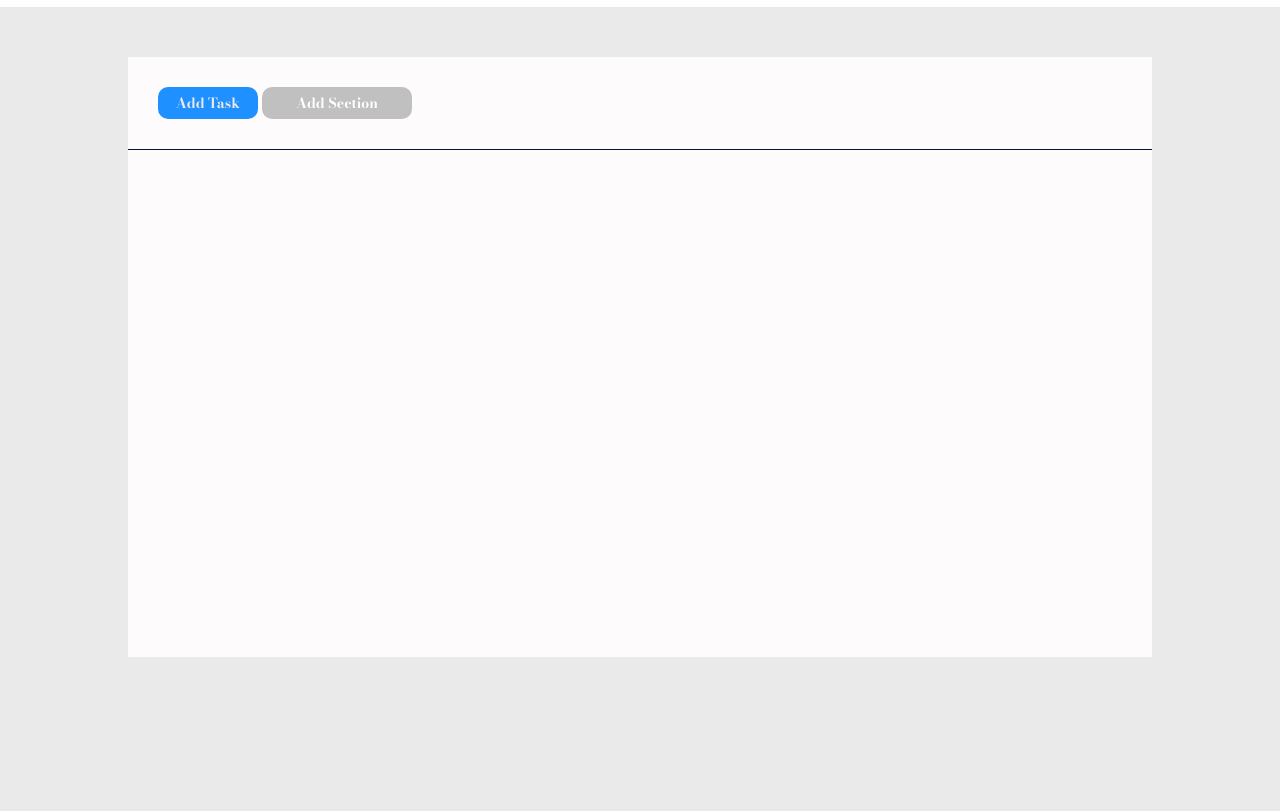
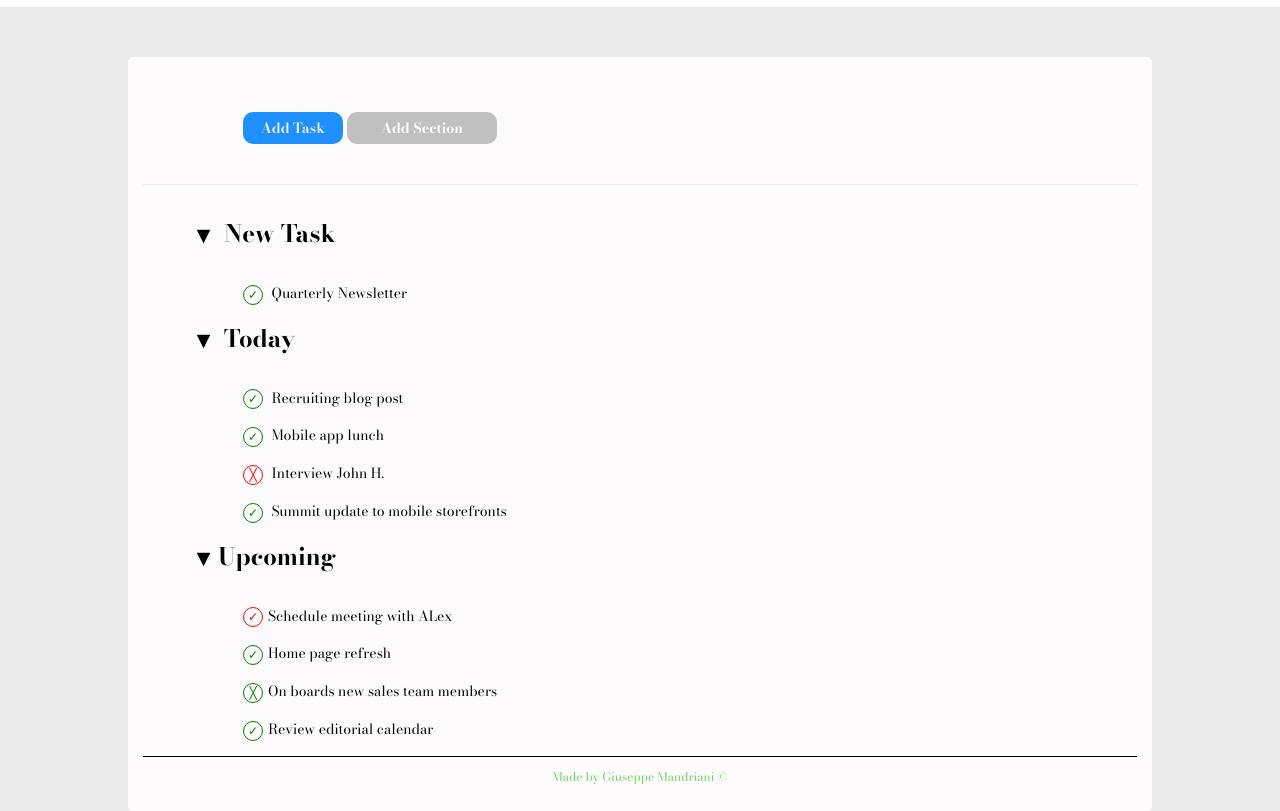
Before and after one commit to GiuseppeMandriani/html-css-toboolist, a plain HTML site: page index.html in a window 1280 px wide. Shown: the part 84-895 px from the top of the page. Before the commit the page ends 800 px from the top, so only its background shows below. Drawn offline with nearby package versions, Linux system fonts and the light colour scheme.

Commit message:
add total list without target

```diff
--- a/index.html
+++ b/index.html
@@ -23,20 +23,47 @@
 
     <!-- MAIN -->
     <main>
+        <div class="Container">
+
+            <!-- MAIN HEAD CON ADD -->
             <section class="main-head">
                 <a class="Task" href="">Add Task</a>
                 <a class="Task Task-Section" href="">Add Section</a>
             </section>
 
+
+            <!-- MAIN BODY CON LISTA -->
             <section class="main-body">
+                <h2><span class="icon">&#9662;</span> New Task</h2>
+                <ul>
+                    <li class="List-item"><span class="icon icon-check">&check;</span> Quarterly Newsletter</li>
+                </ul>
+
+                <h2><span class="icon">&#9662;</span> Today</h2>
+                <ul>
+                    <li class="List-item"><span class="icon icon-check">&check;</span> Recruiting blog post</li>
+                    <li class="List-item"><span class="icon icon-check">&check;</span> Mobile app lunch</li>
+                    <li class="List-item"><span class="icon icon-remove">&#9587;</span> Interview John H.</li>
+                    <li class="List-item"><span class="icon icon-check">&check;</span> Summit update to mobile storefronts</li>
+                </ul>
+
+                <h2><span class="icon">&#9662;</span>Upcoming</h2>
+                <ul>
+                    <li class="List-item"><span class="icon icon-remove">&check;</span>Schedule meeting with ALex</li>
+                    <li class="List-item"><span class="icon icon-check">&check;</span>Home page refresh</li>
+                    <li class="List-item"><span class="icon icon-check">&#9587;</span>On boards new sales team members</li>
+                    <li class="List-item"><span class="icon icon-check">&check;</span>Review editorial calendar</li>
+                </ul>
             </section>
-    </main>
+
 
             <!-- FOOTER -->
-
             <footer>
-
+                <div class="foot">
+                    <span id="piè">Made by Giuseppe Mandriani &copy;</span>
+                </div>
             </footer>
-
+        </div>
+    </main>
 </body>
 </html>
--- a/main.css
+++ b/main.css
@@ -6,12 +6,13 @@
 body{
     font-family: 'Bodoni Moda', serif;
     background-color: #EAEAEA;
+    font-size: 16px;
 }
 
 /* HEADER */
 #header{
     width: 100%;
-    margin-bottom: 10px;
+    margin-bottom: 50px;
     padding: 10px;
     background-color: white;
 }
@@ -32,18 +33,20 @@ body{
 
 /* MAIN */
 
-main{
+.Container{
     width: 80%;
-    height: 600px;
-    margin: 50px auto;
+    margin: 0px auto;
+    padding: 15px;
     background-color: rgb(253, 251, 252);
+    border-radius: 5px;
 }
 
 /* MAIN HEAD */
 .main-head{
     width: 100%;
-    padding: 30px;
-    border-bottom: 1px solid rgba(2, 23, 50, 1) ;
+    margin: auto;
+    padding: 40px 100px;
+    border-bottom: 1px solid #EAEAEA;
 }
 
 .Task{
@@ -67,3 +70,61 @@ main{
 }
 
 /* MAIN BODY */
+
+.main-head{
+    margin-bottom: 30px;
+}
+.main-body{
+    margin-left: 50px;
+}
+
+/* LIST CONTENT */
+h2{
+    margin-bottom: 30px;
+}
+.icon{
+    display: inline-block;
+    width: 20px;
+    height: 20px;
+    margin-right: 5px;
+    text-align: center;
+    line-height: 18px;
+    vertical-align: middle;
+}
+
+.icon-check{
+    color: green;
+    font-size: 12px;
+    border: 1px solid green ;
+    border-radius: 50%;
+}
+.icon-remove{
+    color: red;
+    font-size: 12px;
+    border: 1px solid;
+    border-radius: 50%;
+}
+
+.List-item{
+    list-style: none;
+    margin-left:50px ;
+    margin-bottom: 15px;
+    vertical-align: middle;
+    font-size: 14px;
+    font-weight: 500;
+}
+
+
+/* FOOTER */
+
+.foot {
+  padding: 10px;
+  font-size: 12px;
+  color: grey;
+  text-align: center;
+  border-top: 1px solid black;
+}
+
+#piè {
+  color: #6ed663
+}
```
Lines whose indentation alone changed are shown as unchanged.
